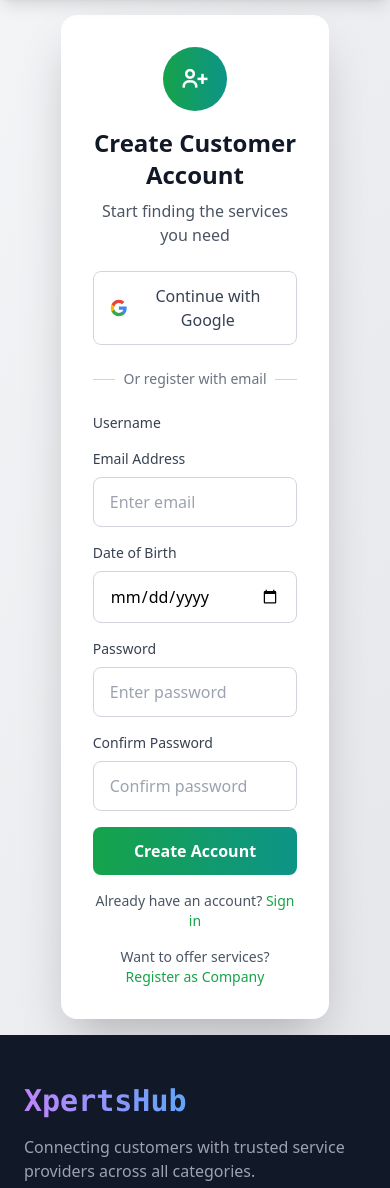
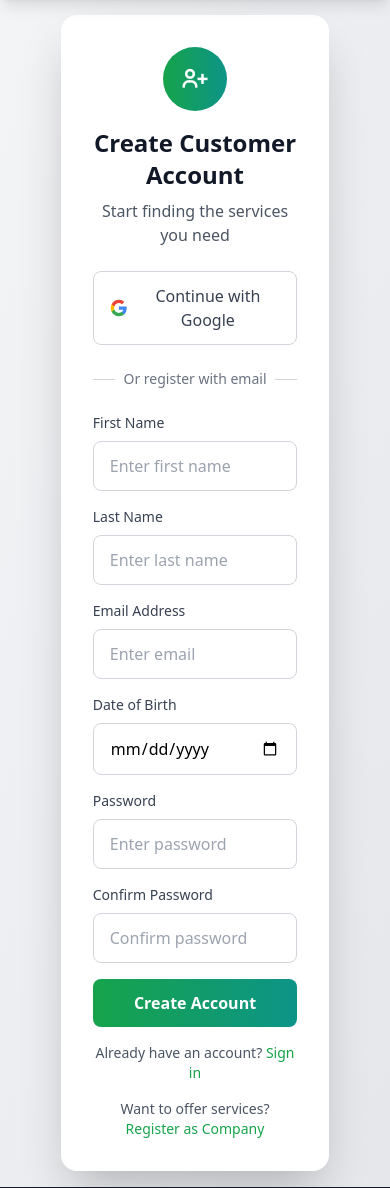
Before and after one commit to johneliud/xpertshub, a Django app: page /auth/register/customer/ in a window 390 px wide; the page is wider, and only the part inside the window is pictured. Shown: the part 82-1270 px from the top of that part. Run offline with Django 5.2, Linux system fonts and the light colour scheme; some libraries are stand-ins or nearby versions.

Commit message:
refactor: update registration templates for first and last name fields
This modifies both customer and company registration templates to replace the single username field with separate first and last name inputs. The forms now use a responsive grid layout to display the name fields side by side on larger screens, improving form usability and aligning with the updated registration workflow.

```diff
--- a/users/templates/users/customer_register.html
+++ b/users/templates/users/customer_register.html
@@ -85,11 +85,19 @@
           <form method="post" class="space-y-4" id="customerRegisterForm">
             {% csrf_token %}
 
-            <div>
-              <label for="id_username" class="block text-sm font-medium text-gray-700 mb-2">
-                Username
-              </label>
-              {{ form.username }}
+            <div class="grid grid-cols-1 sm:grid-cols-2 gap-4">
+              <div>
+                <label for="id_first_name" class="block text-sm font-medium text-gray-700 mb-2">
+                  First Name
+                </label>
+                {{ form.first_name }}
+              </div>
+              <div>
+                <label for="id_last_name" class="block text-sm font-medium text-gray-700 mb-2">
+                  Last Name
+                </label>
+                {{ form.last_name }}
+              </div>
             </div>
 
             <div>
```
Also changed, not shown: users/templates/users/company_register.html (+13 -5 lines).
